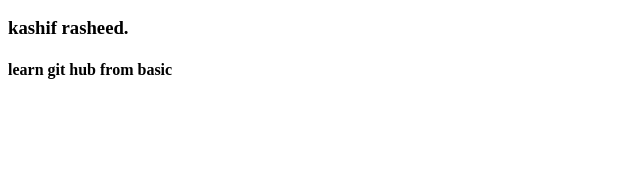
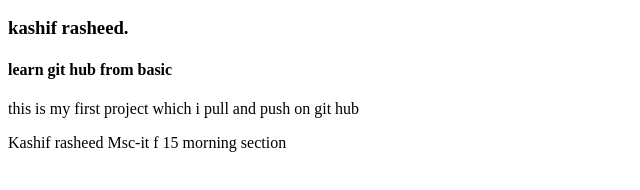
Before and after one commit to Kashifainii/javascipt-course, a plain HTML site: page index.html in a window 1280 px wide. Shown: the part 96-286 px from the top of the page, without its empty margins (0-640 px from the left). Drawn offline with Linux system fonts and the light colour scheme.

Commit message:
add p in html

```diff
--- a/index.html
+++ b/index.html
@@ -19,6 +19,12 @@
         <h4>
             learn git hub from basic
         </h4>
+        <div>
+            <p> this is my first project which i pull and push on git hub</p>
+        </div>
+        <div>
+            <p> Kashif rasheed Msc-it f 15 morning section </p>
+        </div>
     </div>
 </body>
 
```
